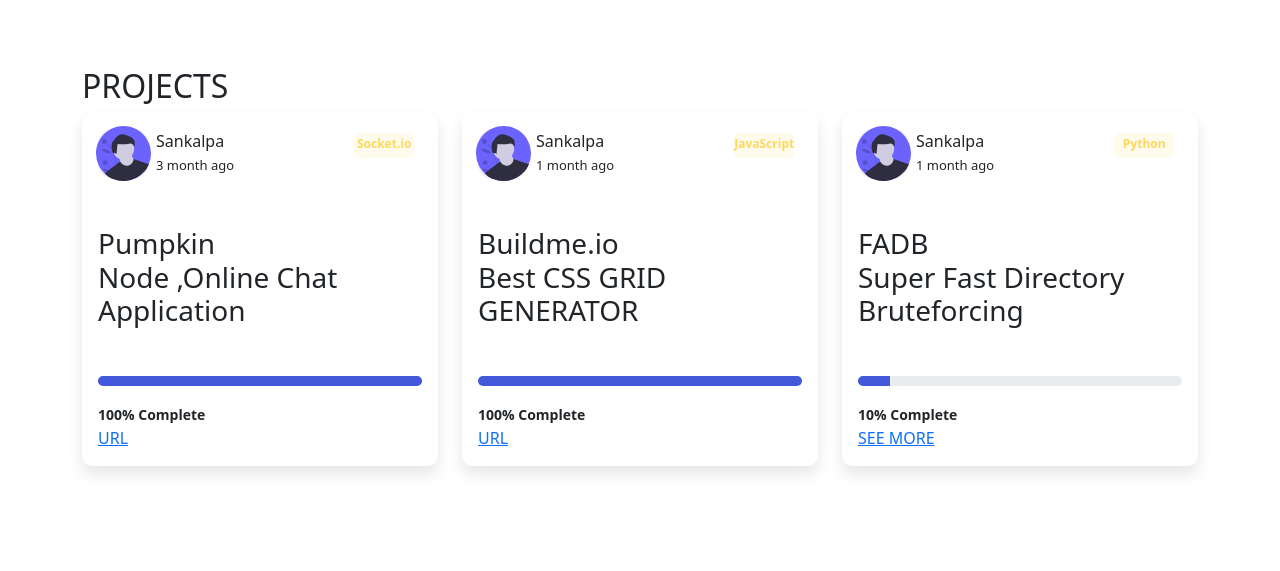
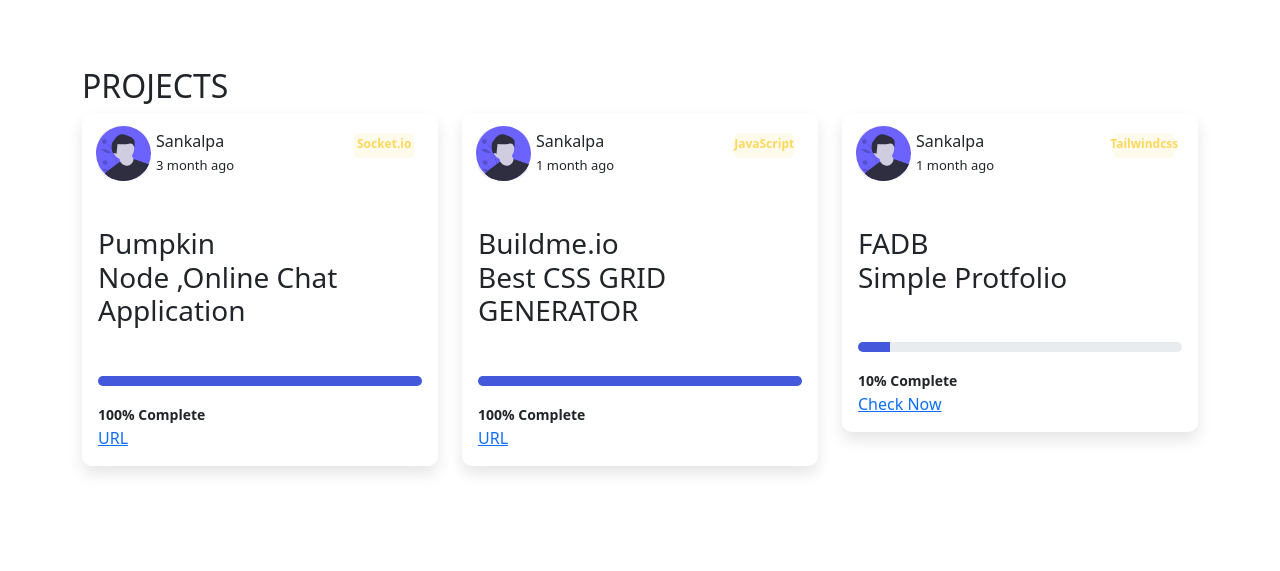
Before and after one commit to Sankalpa-Acharya/Who-is-sankalpa, a plain HTML site: page index.html in a window 1280 px wide. Shown: the part 1360-1931 px from the top of the page. Drawn offline with nearby package versions, Linux system fonts and the light colour scheme.

Commit message:
Update index.html

```diff
--- a/index.html
+++ b/index.html
@@ -185,16 +185,16 @@
                 <h6 class="mb-0">Sankalpa</h6> <span>1 month ago</span>
             </div>
         </div>
-        <div class="badge bg-sccess"> <span>Python</span> </div>
+        <div class="badge bg-sccess"> <span>Tailwindcss</span> </div>
     </div>
     <div class="mt-5">
-        <h3 class="heading">FADB<br>Super Fast Directory Bruteforcing</h3>
+        <h3 class="heading">FADB<br>Simple Protfolio</h3>
         <div class="mt-5">
             <div class="progress">
                 <div class="progress-bar" role="progressbar" style="width: 10%" aria-valuenow="100" aria-valuemin="0" aria-valuemax="100"></div>
             </div>
             <div class="mt-3"> <span class="text1">10% Complete</span> </div>
-            <a target="_blank" href="https://www.sankalpa.info.np/projects/project.html">SEE MORE</a>
+            <a target="_blank" href="https://randompost12.github.io/tw1/">Check Now</a>
         </div>
     </div>
 </div>
```
